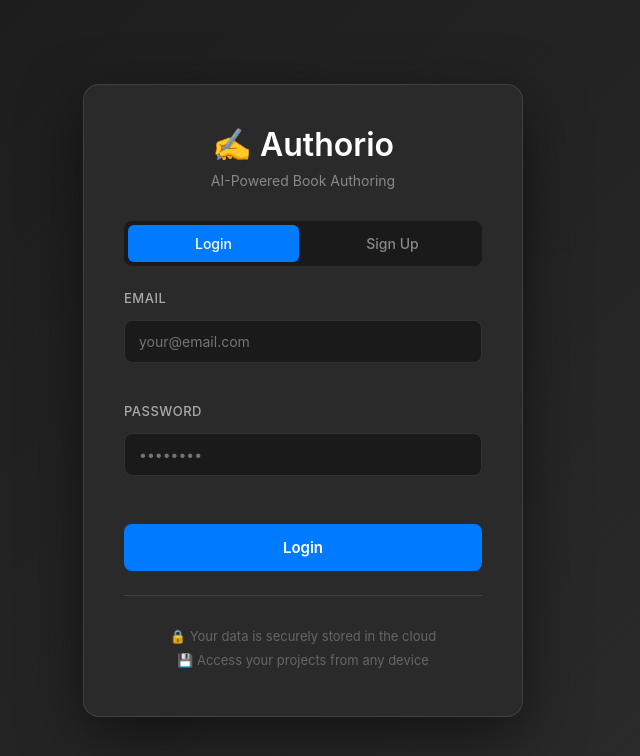
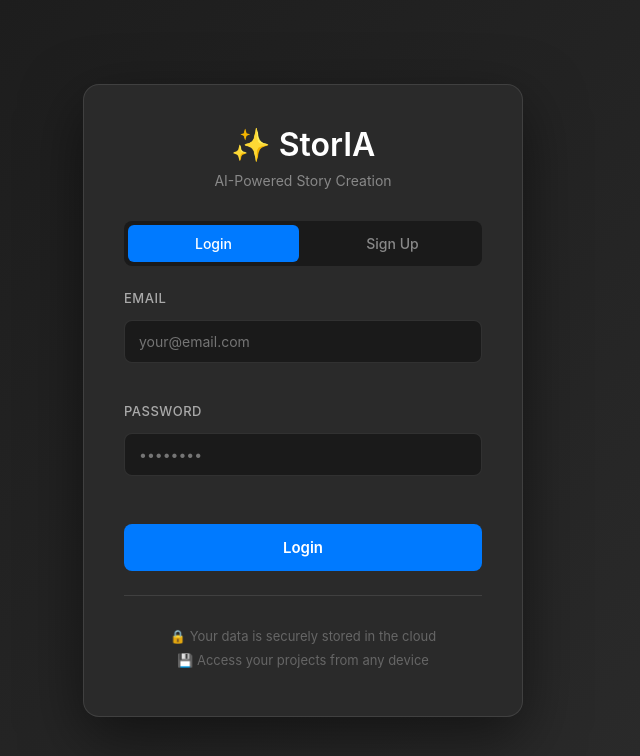
Before and after one commit to leoiolab/storIA, a React (Vite) app: page / in a window 1280 px wide. Shown: the top 756 px of the page, without its empty margins (337-977 px from the left). Built offline with nearby package versions, Linux system fonts and the light colour scheme; no server answers.

Commit message:
Allow multiple client origins and update StorIA branding

```diff
--- a/src/components/AuthScreen.tsx
+++ b/src/components/AuthScreen.tsx
@@ -44,8 +44,8 @@ function AuthScreen({ onAuthSuccess }: AuthScreenProps) {
     <div className="auth-screen">
       <div className="auth-container">
         <div className="auth-header">
-          <h1>✍️ Authorio</h1>
-          <p>AI-Powered Book Authoring</p>
+          <h1>✨ StorIA</h1>
+          <p>AI-Powered Story Creation</p>
         </div>
 
         <div className="auth-tabs">
```
Also changed, not shown: 1 other file (tests, documents, lock files or other folders).
